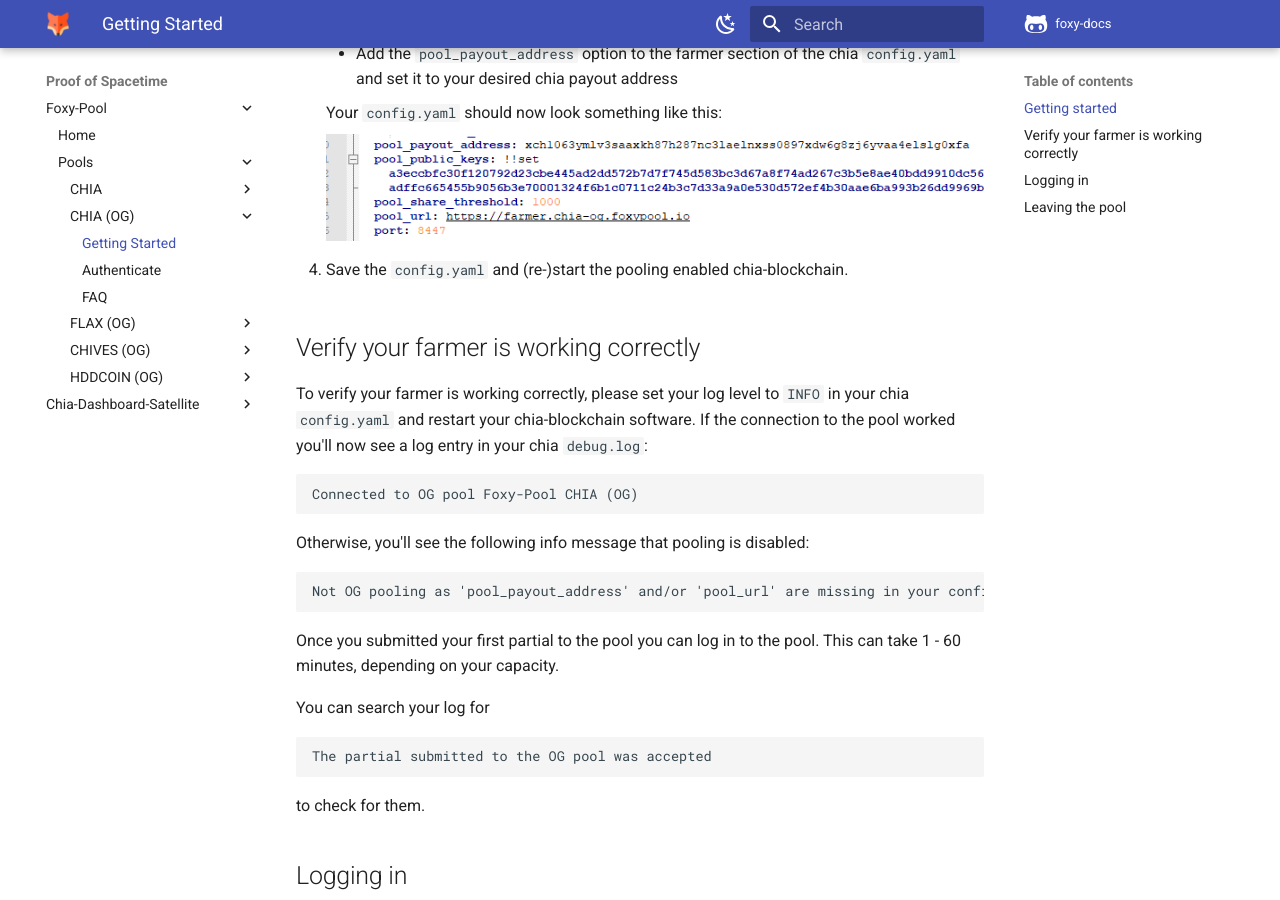
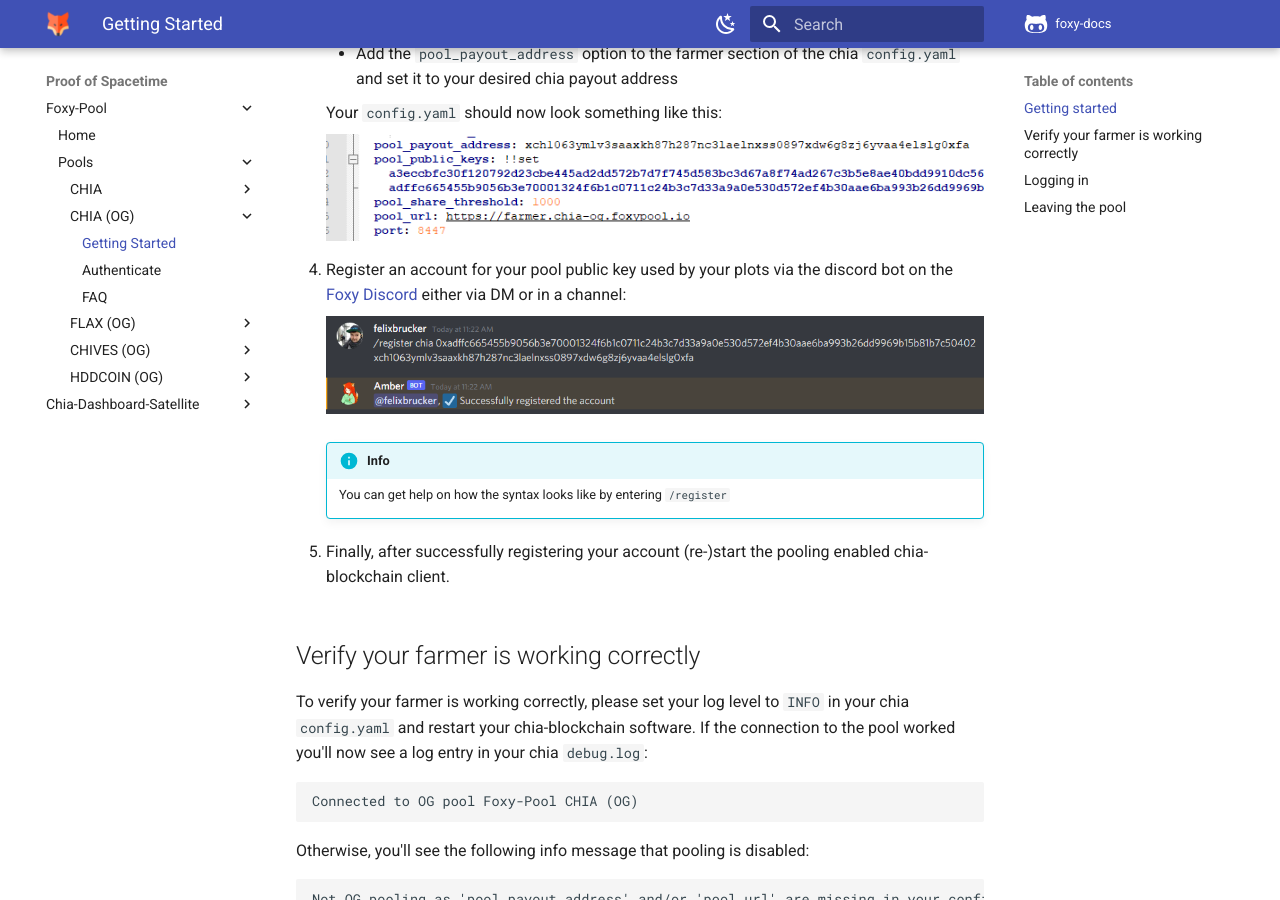
Before and after one commit to foxypool/docs, an MkDocs documentation site: the page built from docs/proof-of-spacetime/foxy-pool/pools/chia-og/getting-started.md, in a window 1280 px wide and 900 px high, scrolled down 1124 px. Built offline with MkDocs 1.6.1 and Material for MkDocs 9.7.7, drawn with Linux system fonts in a browser that asks for light colours; comment, search, counter and statistics services are not loaded.

Commit message:
Add register step for chia-og

```diff
--- a/docs/proof-of-spacetime/foxy-pool/pools/chia-og/getting-started.md
+++ b/docs/proof-of-spacetime/foxy-pool/pools/chia-og/getting-started.md
@@ -36,7 +36,14 @@
 
     ![config example](../../../../assets/img/getting-started/foxy-pool-chia-og-config-example.png){: loading=lazy }
 
-4. Save the `config.yaml` and (re-)start the pooling enabled chia-blockchain.
+4. Register an account for your pool public key used by your plots via the discord bot on the [Foxy Discord](https://discord.gg/gNHhn9y){target=_blank} either via DM or in a channel:
+
+    ![register account](../../../../assets/img/getting-started/foxy-pool-chia-og-register-account.png){: loading=lazy }
+
+    !!! info
+        You can get help on how the syntax looks like by entering `/register`
+
+5. Finally, after successfully registering your account (re-)start the pooling enabled chia-blockchain client.
 
 ## Verify your farmer is working correctly
 
```
Also changed, not shown: docs/assets/img/getting-started/foxy-pool-chia-og-register-account.png (added).
